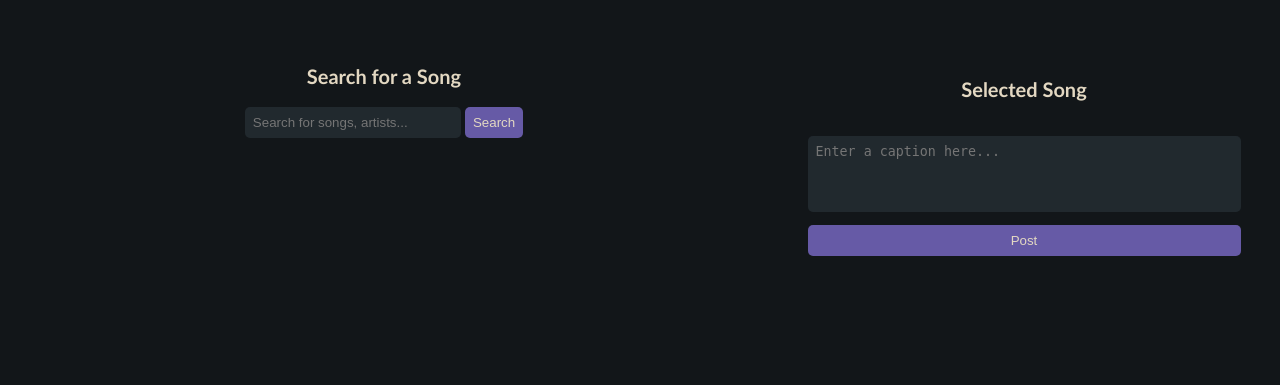
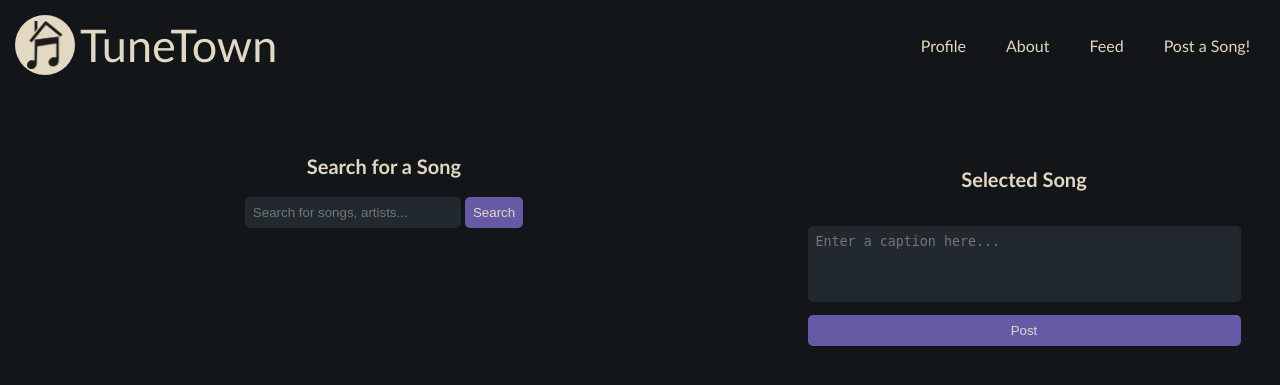
Before and after one commit to sweg3302-tune-town/tune-town, a Flask app: page /create in a window 1280 px wide. Shown: the top 385 px of the page. Run offline with Flask 3, Linux system fonts and the light colour scheme.

Commit message:
updated song search

```diff
--- a/app.py
+++ b/app.py
@@ -3,6 +3,7 @@ import os
 from flask import Flask, flash, redirect, session, request, render_template, jsonify
 import spotipy
 from spotipy.oauth2 import SpotifyOAuth
+
 
 # loads all methods in the database file
 from database import *
@@ -11,6 +12,7 @@ load_dotenv()
 
 client_id = os.getenv("CLIENT_ID")
 client_secret = os.getenv("CLIENT_SECRET")
+
 
 # This is what connects the front end to the backend
 app = Flask(__name__)
--- a/static/css/styles.css
+++ b/static/css/styles.css
@@ -24,6 +24,7 @@ body {
   background-color: var(--background);
   color: var(--light-accent);
   padding: 10px;
+  margin-right: 10px;
 }
 
 #tunetown-title {
@@ -46,7 +47,6 @@ body {
   overflow: hidden;
   margin: 5px;
   text-decoration: none;
-
 }
 
 .logo-box img {
@@ -72,6 +72,12 @@ body {
 .header-menu a:focus {
   background-color: var(--pop-of-color);
   border-radius: 5px;
+}
+
+/* profile page */
+
+.top-songs h1{
+  margin-left: 100px;
 }
 
 
@@ -107,7 +113,6 @@ body {
 
 
 .searchTitle h1 {
-  align-items: center;
   text-align: center;
   margin: auto;
 }
@@ -118,7 +123,6 @@ body {
 
 
 .search-box form {
-  align-items: center;
   margin: auto;
 }
 
@@ -253,7 +257,7 @@ body {
 }
 
 .like-button {
-  background-color: #1DB954;
+  background-color: var(--pop-of-color);
   color: #fff;
   border: none;
   border-radius: 5px;
@@ -322,6 +326,7 @@ h1 {
   margin-top: 20px;
 }
 
+
 /* CARDS */
 .song-cards {
   display: flex;
@@ -372,6 +377,15 @@ h1 {
   color: var(--background);
 }
 /* ----------------- */
+
+
+
+
+
+
+
+
+
 
 .musicnotes {
   display: block;
--- a/templates/create.html
+++ b/templates/create.html
@@ -13,6 +13,19 @@
 
 
     </style>
+      <div class="top-menu">
+        <div class="logo-box">
+          <img src="/static/img/tunetown.png" alt="logo" />
+        </div>
+
+        <div id="tunetown-title">TuneTown</div>
+        <div class="header-menu">
+          <a href="/">Profile</a>
+          <a href="#">About</a>
+          <a href="/feed">Feed</a>
+          <a href="/create">Post a Song!</a>
+        </div>
+      </div>
   </head>
 
   <body>
@@ -38,7 +51,7 @@
         </div>
       </div>
 
-        <br>
+
 
         <div class="song-cards" id="searchResults"></div>
 
```
Also changed, not shown: templates/profile.html (+5 -3 lines).
